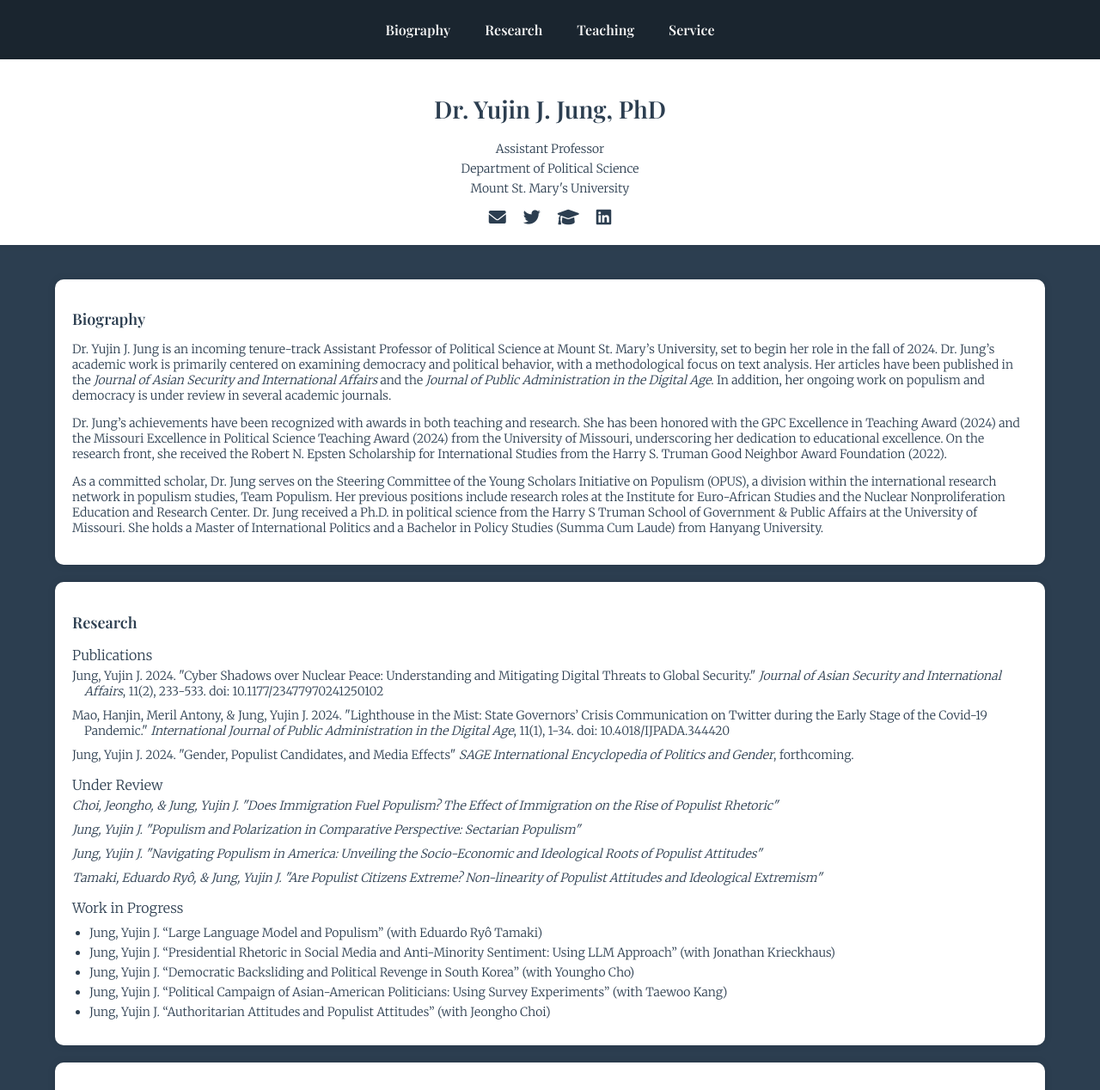
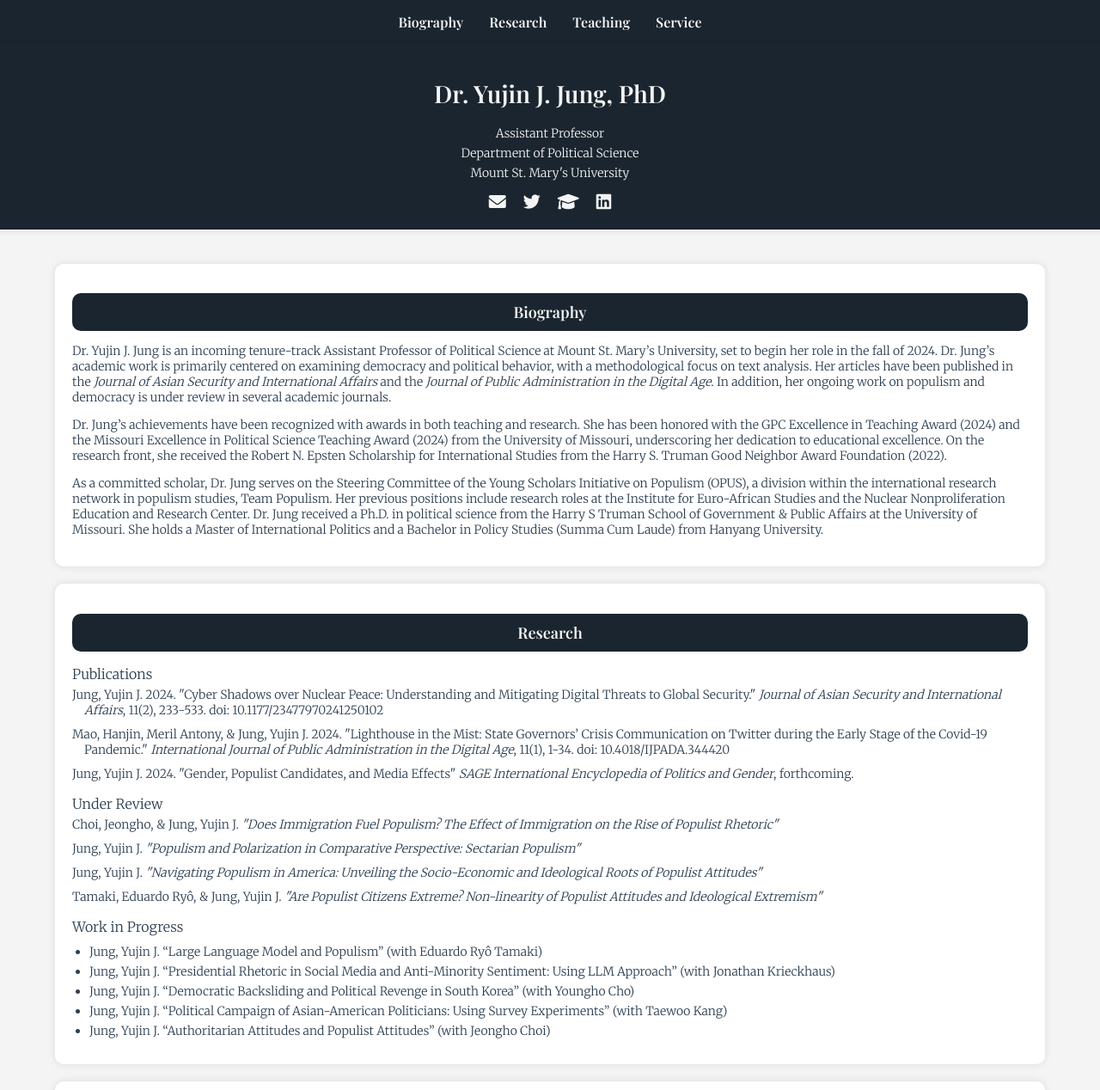
Before and after one commit to juliajung11/juliajung11.github.io, a plain HTML site: page index.html in a window 1280 px wide. Shown: the top 1268 px of the page at 86% size. Drawn offline with nearby package versions, Linux system fonts and the light colour scheme; a web font is replaced by a local one.

Commit message:
Update index.html

```diff
--- a/index.html
+++ b/index.html
@@ -16,19 +16,19 @@
             display: flex;
             flex-direction: column;
             align-items: center;
-            background-color: #2C3E50; /* 전체 바탕화면을 짙은 네이비 색으로 수정 */
-            color: #f4f4f4; /* 글씨 색상을 흰색으로 변경 */
+            background-color: #f4f4f4; /* 바탕화면 원래 색으로 변경 */
+            color: #2C3E50;
         }
         .navbar {
             width: 100%;
             background-color: #1A252F;
             display: flex;
             justify-content: center;
-            padding: 10px 0;
+            padding: 5px 0; /* 세로 폭을 좁힘 */
         }
         .navbar a {
             color: #f4f4f4;
-            padding: 14px 20px;
+            padding: 10px 15px; /* 세로 폭을 좁힘 */
             text-decoration: none;
             font-size: 16px;
             font-family: 'Playfair Display', serif; /* 섹션 클릭 버튼 글씨체 변경 */
@@ -39,17 +39,17 @@
         }
         .header {
             text-align: center;
-            background: #fff;
+            background: #1A252F; /* 섹션 배경색을 짙은 남색으로 변경 */
             padding: 20px;
             width: 100%;
             box-shadow: 0 0 10px rgba(0, 0, 0, 0.1);
             font-family: 'Playfair Display', serif;
-            color: #2C3E50;
+            color: #f4f4f4; /* 글씨 색상을 흰색으로 변경 */
         }
         .header p {
             font-family: 'Merriweather', serif; /* Assistant Professor 텍스트 글씨체 변경 */
             margin: 5px 0; /* 줄 간격 줄임 */
-            color: #2C3E50;
+            color: #f4f4f4; /* 글씨 색상을 흰색으로 변경 */
         }
         .container {
             width: 90%; /* 양옆 폭을 넓힘 */
@@ -70,6 +70,11 @@
             font-weight: 700;
             margin-bottom: 10px;
             font-size: 18px; /* 글씨체를 한 단계 줄임 */
+            background: #1A252F; /* 헤더 배경색을 짙은 남색으로 변경 */
+            color: #f4f4f4; /* 헤더 글씨 색상을 흰색으로 변경 */
+            padding: 10px;
+            border-radius: 10px;
+            text-align: center;
         }
         .section h3 {
             font-family: 'Merriweather', serif;
@@ -109,9 +114,23 @@
         }
         .social-icons a {
             margin: 0 10px;
-            color: #2C3E50;
+            color: #f4f4f4; /* 아이콘 색상을 흰색으로 변경 */
             text-decoration: none;
             font-size: 20px; /* 글씨체를 한 단계 줄임 */
+        }
+        .footer {
+            width: 100%;
+            background-color: #1A252F;
+            color: #f4f4f4;
+            text-align: center;
+            padding: 20px;
+            margin-top: 20px;
+        }
+        .footer p {
+            margin: 5px 0;
+        }
+        .footer img {
+            margin-top: 10px;
         }
     </style>
 </head>
@@ -128,10 +147,10 @@
         <p>Department of Political Science</p>
         <p>Mount St. Mary's University</p>
         <div class="social-icons">
-            <a href="mailto:yujin.jung@example.com"><i class="fas fa-envelope"></i></a>
-            <a href="https://twitter.com/yujin_jung"><i class="fab fa-twitter"></i></a>
-            <a href="https://scholar.google.com/citations?user=your-scholar-id"><i class="fas fa-graduation-cap"></i></a>
-            <a href="https://www.linkedin.com/in/yujin-jung"><i class="fab fa-linkedin"></i></a>
+            <a href="mailto:y.j.jung@msmary.edu"><i class="fas fa-envelope"></i></a>
+            <a href="https://twitter.com/dryujinJung"><i class="fab fa-twitter"></i></a>
+            <a href="https://scholar.google.com/citations?user=QjueJIoAAAAJ&hl=en"><i class="fas fa-graduation-cap"></i></a>
+            <a href="https://www.linkedin.com/in/juliayujinjung/"><i class="fab fa-linkedin"></i></a>
         </div>
     </div>
     <div class="container">
@@ -148,10 +167,10 @@
             <div class="publication">Mao, Hanjin, Meril Antony, & Jung, Yujin J. 2024. "Lighthouse in the Mist: State Governors’ Crisis Communication on Twitter during the Early Stage of the Covid-19 Pandemic." <em>International Journal of Public Administration in the Digital Age</em>, 11(1), 1-34. doi: 10.4018/IJPADA.344420</div>
             <div class="publication">Jung, Yujin J. 2024. "Gender, Populist Candidates, and Media Effects" <em>SAGE International Encyclopedia of Politics and Gender</em>, forthcoming.</div>
             <h3>Under Review</h3>
-            <div class="under-review"><em>Choi, Jeongho, & Jung, Yujin J. "Does Immigration Fuel Populism? The Effect of Immigration on the Rise of Populist Rhetoric"</em></div>
-            <div class="under-review"><em>Jung, Yujin J. "Populism and Polarization in Comparative Perspective: Sectarian Populism"</em></div>
-            <div class="under-review"><em>Jung, Yujin J. "Navigating Populism in America: Unveiling the Socio-Economic and Ideological Roots of Populist Attitudes"</em></div>
-            <div class="under-review"><em>Tamaki, Eduardo Ryô, & Jung, Yujin J. "Are Populist Citizens Extreme? Non-linearity of Populist Attitudes and Ideological Extremism"</em></div>
+            <div class="under-review">Choi, Jeongho, & Jung, Yujin J. <em>"Does Immigration Fuel Populism? The Effect of Immigration on the Rise of Populist Rhetoric"</em></div>
+            <div class="under-review">Jung, Yujin J. <em>"Populism and Polarization in Comparative Perspective: Sectarian Populism"</em></div>
+            <div class="under-review">Jung, Yujin J. <em>"Navigating Populism in America: Unveiling the Socio-Economic and Ideological Roots of Populist Attitudes"</em></div>
+            <div class="under-review">Tamaki, Eduardo Ryô, & Jung, Yujin J. <em>"Are Populist Citizens Extreme? Non-linearity of Populist Attitudes and Ideological Extremism"</em></div>
             <h3>Work in Progress</h3>
             <ul>
                 <li>Jung, Yujin J. “Large Language Model and Populism” (with Eduardo Ryô Tamaki)</li>
@@ -206,5 +225,11 @@
             </ul>
         </div>
     </div>
+    <div class="footer">
+        <p>Contact:</p>
+        <p>y.j.jung@msmary.edu</p>
+        <p>Washington DC-Baltimore Area 20001</p>
+        <img src="https://www.msmary.edu/branding/images/secondary-logo.png" alt="Mount St. Mary's University" width="150">
+    </div>
 </body>
 </html>
```
